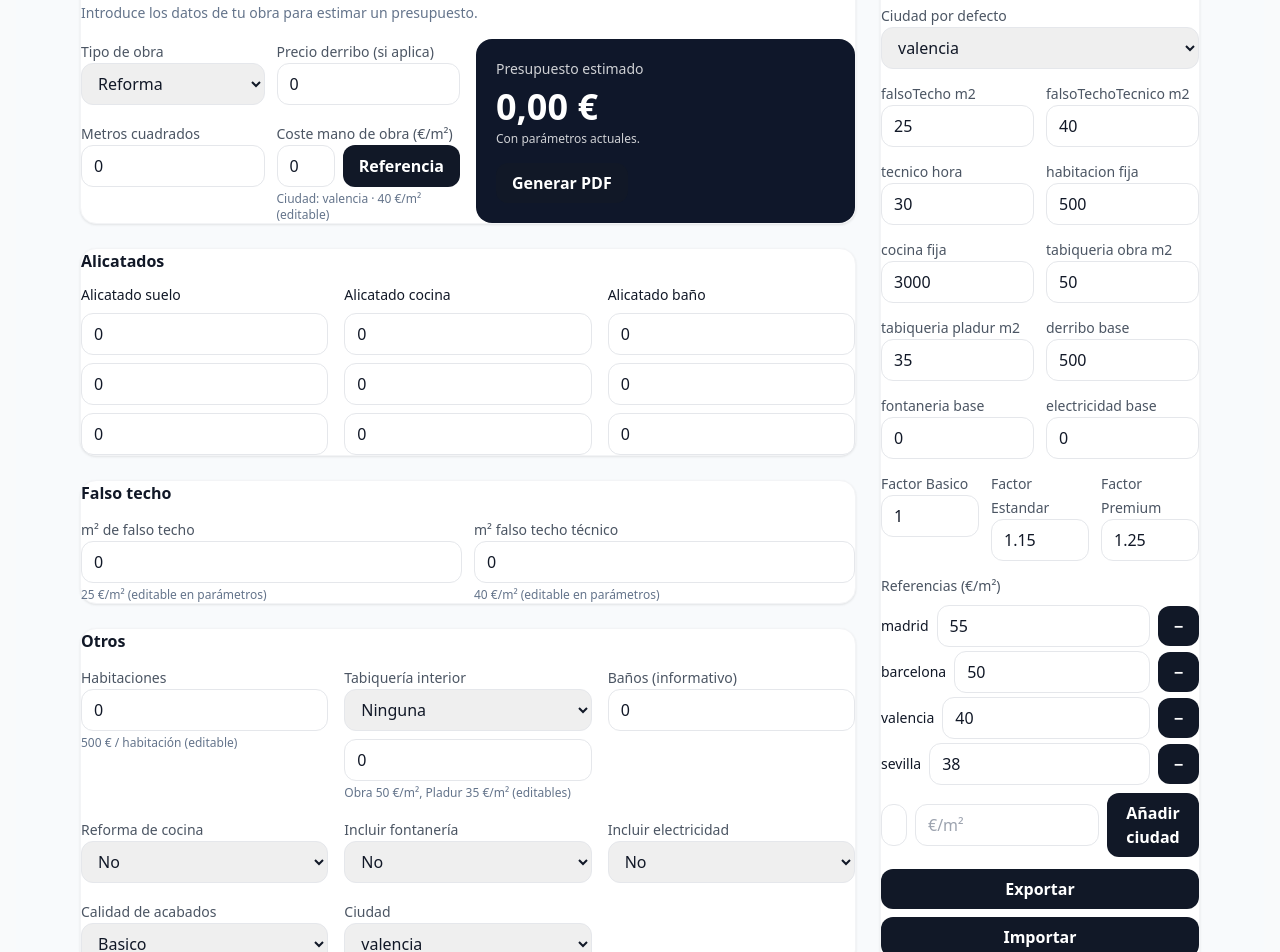
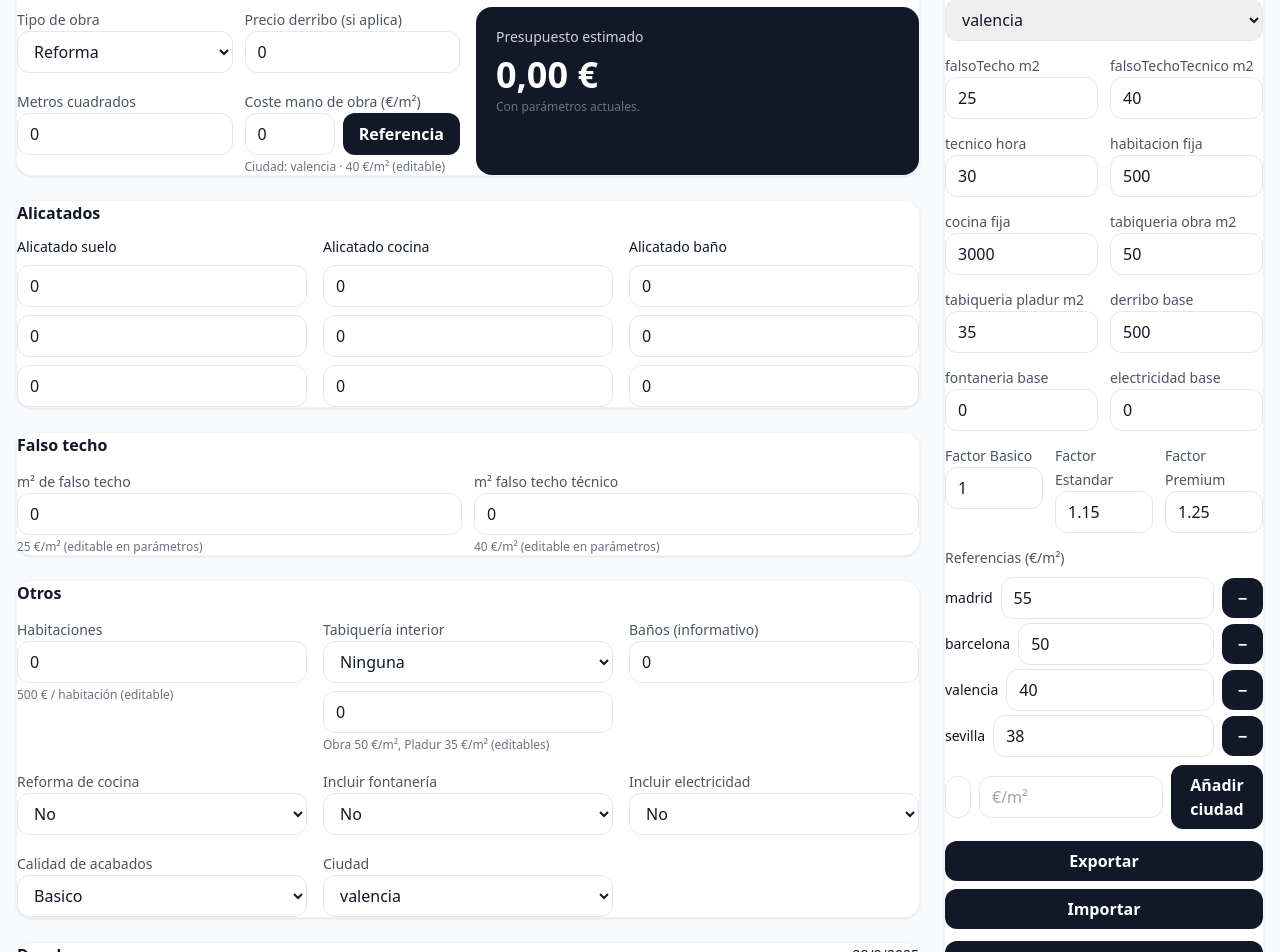
Before and after one commit to Pauovidi/presupuestos-reformas, a Next.js app: page / in a window 1280 px wide. Shown: the part 199-1151 px from the top of the page. Built offline with nearby package versions, Linux system fonts and the light colour scheme.

Commit message:
Update index.js

```diff
--- a/pages/index.js
+++ b/pages/index.js
@@ -1,54 +1,47 @@
 import { useMemo, useState } from "react";
-import Link from "next/link";
+import { calcularPresupuesto } from "@/lib/calculo";
 import SidebarParams, { defaultParams } from "@/components/SidebarParams";
-import { calcularPresupuesto } from "@/lib/calculo";
 import SummaryCard from "@/components/SummaryCard";
 
-export default function Home(){
+export default function Home() {
   const [params, setParams] = useState(defaultParams);
   const [input, setInput] = useState({
-    tipoObra:"Reforma",
+    // Cabecera
+    tipoObra: "Reforma",
     ciudad: defaultParams.ciudadPorDefecto,
-    calidad:"Basico",
-    m2:0,
-    precioBaseM2:0,
-    incluirDerribo:false,
-    derribo_importe:0,
+    calidad: "Basico",
+
+    // Mano de obra
+    m2: 0,
+    precioBaseM2: 0,
+    incluirDerribo: false,
+    derribo_importe: 0,
 
     // Alicatados
-    alic_suelo_m2:0,  alic_suelo_apl:0,  alic_suelo_mat:0,
-    alic_cocina_m2:0, alic_cocina_apl:0, alic_cocina_mat:0,
-    alic_bano_m2:0,   alic_bano_apl:0,   alic_bano_mat:0,
+    alic_suelo_m2: 0,  alic_suelo_apl: 0,  alic_suelo_mat: 0,
+    alic_cocina_m2: 0, alic_cocina_apl: 0, alic_cocina_mat: 0,
+    alic_bano_m2: 0,   alic_bano_apl: 0,   alic_bano_mat: 0,
 
     // Falso techo
-    falsoTecho_m2:0,
-    falsoTechoTec_m2:0,
+    falsoTecho_m2: 0,
+    falsoTechoTec_m2: 0,
 
     // Otros
-    numHabitaciones:0,
-    tabiqueria_tipo:"Ninguna",
-    tabiqueria_m2:0,
-    numBanos_info:0,
-    cocina:false,
-    incluirFontaneria:false,
-    incluirElectricidad:false
+    numHabitaciones: 0,
+    tabiqueria_tipo: "Ninguna",
+    tabiqueria_m2: 0,
+    numBanos_info: 0,
+    cocina: false,
+    incluirFontaneria: false,
+    incluirElectricidad: false
   });
 
-  const resultado = useMemo(()=>calcularPresupuesto(input, params), [input, params]);
-  const update = (patch) => setInput(prev=>({...prev, ...patch}));
+  const resultado = useMemo(() => calcularPresupuesto(input, params), [input, params]);
+  const update = (patch) => setInput((prev) => ({ ...prev, ...patch }));
 
-  const setRefCiudad = ()=>{
+  const setRefCiudad = () => {
     const ref = params.referenciaCiudad[input.ciudad] ?? 0;
     update({ precioBaseM2: ref });
-  };
-
-  const exportJSON = ()=>{
-    const payload = { input, params, resultado };
-    const blob = new Blob([JSON.stringify(payload, null, 2)], { type:"application/json" });
-    const url = URL.createObjectURL(blob);
-    const a = document.createElement("a");
-    a.href = url; a.download = "calculo_reforma.json"; a.click();
-    URL.revokeObjectURL(url);
   };
 
   const handlePDF = async () => {
@@ -57,72 +50,76 @@ export default function Home(){
   };
 
   return (
-    <div className="min-h-screen bg-slate-50">
-      <header className="dark-header">
-        <div className="max-w-6xl mx-auto px-4 py-3 flex items-center justify-between">
-          <h1 className="font-semibold">Calculadora de Reformas</h1>
-          <nav className="space-x-3 text-sm">
-            <Link href="/" className="hover:underline">Formulario</Link>
-            <Link href="/chat" className="hover:underline">Chat asistido</Link>
-            <a href="#" className="btn btn-ghost" onClick={(e)=>{e.preventDefault(); exportJSON();}}>Export JSON</a>
-            <button className="btn btn-primary" onClick={handlePDF}>Generar PDF</button>
-          </nav>
-        </div>
-      </header>
+    <>
+      {/* Barra de acciones superior de la página (PDF SOLO AQUÍ) */}
+      <div className="flex justify-end mb-4">
+        <button className="btn btn-primary" onClick={handlePDF}>Generar PDF</button>
+      </div>
 
-      <main className="max-w-6xl mx-auto px-4 py-6 grid md:grid-cols-[1fr_320px] gap-6">
+      <div className="grid md:grid-cols-[1fr_320px] gap-6">
         {/* Columna principal */}
         <section className="space-y-6">
           {/* Cabecera + mano de obra / derribo */}
           <div className="card">
             <h2 className="font-semibold mb-2">Calculadora de Reformas</h2>
-            <p className="text-sm text-slate-500 mb-4">Introduce los datos de tu obra para estimar un presupuesto.</p>
+            <p className="muted mb-4">Introduce los datos de tu obra para estimar un presupuesto.</p>
 
             <div className="grid lg:grid-cols-2 gap-4">
               <div className="space-y-4">
                 <div className="grid grid-cols-2 gap-3">
                   <div>
                     <label className="label">Tipo de obra</label>
-                    <select className="input" value={input.tipoObra} onChange={e=>update({tipoObra: e.target.value})}>
+                    <select className="select" value={input.tipoObra} onChange={(e) => update({ tipoObra: e.target.value })}>
                       <option>Reforma</option>
                       <option>Obra nueva</option>
                     </select>
                   </div>
                   <div>
                     <label className="label">Precio derribo (si aplica)</label>
-                    <input className="input" type="number" value={input.derribo_importe}
-                      onChange={e=>update({derribo_importe: parseFloat(e.target.value)||0})}/>
+                    <input
+                      className="input"
+                      type="number"
+                      value={input.derribo_importe}
+                      onChange={(e) => update({ derribo_importe: parseFloat(e.target.value) || 0 })}
+                    />
                   </div>
                 </div>
 
                 <div className="grid grid-cols-2 gap-3">
                   <div>
                     <label className="label">Metros cuadrados</label>
-                    <input className="input" type="number" value={input.m2}
-                      onChange={e=>update({m2: parseFloat(e.target.value)||0})}/>
+                    <input
+                      className="input"
+                      type="number"
+                      value={input.m2}
+                      onChange={(e) => update({ m2: parseFloat(e.target.value) || 0 })}
+                    />
                   </div>
                   <div>
                     <label className="label">Coste mano de obra (€/m²)</label>
                     <div className="flex gap-2">
-                      <input className="input flex-1" type="number" value={input.precioBaseM2}
-                        onChange={e=>update({precioBaseM2: parseFloat(e.target.value)||0})}/>
+                      <input
+                        className="input flex-1"
+                        type="number"
+                        value={input.precioBaseM2}
+                        onChange={(e) => update({ precioBaseM2: parseFloat(e.target.value) || 0 })}
+                      />
                       <button className="btn btn-primary" onClick={setRefCiudad}>Referencia</button>
                     </div>
-                    <p className="text-xs text-slate-500 mt-1">
+                    <p className="muted mt-1">
                       Ciudad: {input.ciudad} · {params.referenciaCiudad[input.ciudad] ?? 0} €/m² (editable)
                     </p>
                   </div>
                 </div>
               </div>
 
-              {/* Tarjeta de estimación rápida */}
-              <div className="rounded-2xl p-5 bg-slate-900 text-white">
+              {/* KPI superior (estética v5) */}
+              <div className="kpi">
                 <div className="text-sm opacity-80 mb-2">Presupuesto estimado</div>
                 <div className="text-4xl font-bold mb-1">
-                  {new Intl.NumberFormat("es-ES", {minimumFractionDigits: 2}).format(resultado.total)} €
+                  {new Intl.NumberFormat("es-ES", { minimumFractionDigits: 2 }).format(resultado.total)} €
                 </div>
-                <div className="text-xs opacity-80 mb-4">Con parámetros actuales.</div>
-                <button className="btn btn-primary" onClick={handlePDF}>Generar PDF</button>
+                <div className="muted">Con parámetros actuales.</div>
               </div>
             </div>
           </div>
@@ -132,21 +129,33 @@ export default function Home(){
             <h3 className="font-semibold mb-3">Alicatados</h3>
             <div className="grid md:grid-cols-3 gap-4">
               {[
-                {t:"Alicatado suelo", k:"suelo"},
-                {t:"Alicatado cocina", k:"cocina"},
-                {t:"Alicatado baño", k:"bano"},
-              ].map(({t,k})=>(
+                { t: "Alicatado suelo", k: "suelo" },
+                { t: "Alicatado cocina", k: "cocina" },
+                { t: "Alicatado baño", k: "bano" }
+              ].map(({ t, k }) => (
                 <div key={k} className="space-y-2">
                   <div className="text-sm font-medium">{t}</div>
-                  <input className="input" placeholder="€/m² aplicación"
-                    type="number" value={input[`alic_${k}_apl`]}
-                    onChange={e=>update({[`alic_${k}_apl`]: parseFloat(e.target.value)||0})}/>
-                  <input className="input" placeholder="€/m² material"
-                    type="number" value={input[`alic_${k}_mat`]}
-                    onChange={e=>update({[`alic_${k}_mat`]: parseFloat(e.target.value)||0})}/>
-                  <input className="input" placeholder="m² a alicatar"
-                    type="number" value={input[`alic_${k}_m2`]}
-                    onChange={e=>update({[`alic_${k}_m2`]: parseFloat(e.target.value)||0})}/>
+                  <input
+                    className="input"
+                    placeholder="€/m² aplicación"
+                    type="number"
+                    value={input[`alic_${k}_apl`]}
+                    onChange={(e) => update({ [`alic_${k}_apl`]: parseFloat(e.target.value) || 0 })}
+                  />
+                  <input
+                    className="input"
+                    placeholder="€/m² material"
+                    type="number"
+                    value={input[`alic_${k}_mat`]}
+                    onChange={(e) => update({ [`alic_${k}_mat`]: parseFloat(e.target.value) || 0 })}
+                  />
+                  <input
+                    className="input"
+                    placeholder="m² a alicatar"
+                    type="number"
+                    value={input[`alic_${k}_m2`]}
+                    onChange={(e) => update({ [`alic_${k}_m2`]: parseFloat(e.target.value) || 0 })}
+                  />
                 </div>
               ))}
             </div>
@@ -158,19 +167,23 @@ export default function Home(){
             <div className="grid sm:grid-cols-2 gap-3">
               <div>
                 <label className="label">m² de falso techo</label>
-                <input className="input" type="number" value={input.falsoTecho_m2}
-                  onChange={e=>update({falsoTecho_m2: parseFloat(e.target.value)||0})}/>
-                <p className="text-xs text-slate-500 mt-1">
-                  {params.precios.falsoTecho_m2} €/m² (editable en parámetros)
-                </p>
+                <input
+                  className="input"
+                  type="number"
+                  value={input.falsoTecho_m2}
+                  onChange={(e) => update({ falsoTecho_m2: parseFloat(e.target.value) || 0 })}
+                />
+                <p className="muted mt-1">{params.precios.falsoTecho_m2} €/m² (editable en parámetros)</p>
               </div>
               <div>
                 <label className="label">m² falso techo técnico</label>
-                <input className="input" type="number" value={input.falsoTechoTec_m2}
-                  onChange={e=>update({falsoTechoTec_m2: parseFloat(e.target.value)||0})}/>
-                <p className="text-xs text-slate-500 mt-1">
-                  {params.precios.falsoTechoTecnico_m2} €/m² (editable en parámetros)
-                </p>
+                <input
+                  className="input"
+                  type="number"
+                  value={input.falsoTechoTec_m2}
+                  onChange={(e) => update({ falsoTechoTec_m2: parseFloat(e.target.value) || 0 })}
+                />
+                <p className="muted mt-1">{params.precios.falsoTechoTecnico_m2} €/m² (editable en parámetros)</p>
               </div>
             </div>
           </div>
@@ -181,72 +194,99 @@ export default function Home(){
             <div className="grid md:grid-cols-3 gap-4">
               <div>
                 <label className="label">Habitaciones</label>
-                <input className="input" type="number" value={input.numHabitaciones}
-                  onChange={e=>update({numHabitaciones: parseInt(e.target.value)||0})}/>
-                <p className="text-xs text-slate-500 mt-1">
-                  {params.precios.habitacion_fija} € / habitación (editable)
-                </p>
+                <input
+                  className="input"
+                  type="number"
+                  value={input.numHabitaciones}
+                  onChange={(e) => update({ numHabitaciones: parseInt(e.target.value) || 0 })}
+                />
+                <p className="muted mt-1">{params.precios.habitacion_fija} € / habitación (editable)</p>
               </div>
 
               <div>
                 <label className="label">Tabiquería interior</label>
-                <select className="input" value={input.tabiqueria_tipo}
-                  onChange={e=>update({tabiqueria_tipo: e.target.value})}>
+                <select
+                  className="select"
+                  value={input.tabiqueria_tipo}
+                  onChange={(e) => update({ tabiqueria_tipo: e.target.value })}
+                >
                   <option>Ninguna</option>
                   <option>Obra</option>
                   <option>Pladur</option>
                 </select>
-                <input className="input mt-2" type="number" placeholder="m²"
+                <input
+                  className="input mt-2"
+                  type="number"
+                  placeholder="m²"
                   value={input.tabiqueria_m2}
-                  onChange={e=>update({tabiqueria_m2: parseFloat(e.target.value)||0})}/>
-                <p className="text-xs text-slate-500 mt-1">
+                  onChange={(e) => update({ tabiqueria_m2: parseFloat(e.target.value) || 0 })}
+                />
+                <p className="muted mt-1">
                   Obra {params.precios.tabiqueria_obra_m2} €/m², Pladur {params.precios.tabiqueria_pladur_m2} €/m² (editables)
                 </p>
               </div>
 
               <div>
                 <label className="label">Baños (informativo)</label>
-                <input className="input" type="number" value={input.numBanos_info}
-                  onChange={e=>update({numBanos_info: parseInt(e.target.value)||0})}/>
+                <input
+                  className="input"
+                  type="number"
+                  value={input.numBanos_info}
+                  onChange={(e) => update({ numBanos_info: parseInt(e.target.value) || 0 })}
+                />
               </div>
 
               <div>
                 <label className="label">Reforma de cocina</label>
-                <select className="input" value={input.cocina ? "Sí":"No"}
-                  onChange={e=>update({cocina: e.target.value==="Sí"})}>
-                  <option>No</option><option>Sí</option>
+                <select
+                  className="select"
+                  value={input.cocina ? "Sí" : "No"}
+                  onChange={(e) => update({ cocina: e.target.value === "Sí" })}
+                >
+                  <option>No</option>
+                  <option>Sí</option>
                 </select>
               </div>
 
               <div>
                 <label className="label">Incluir fontanería</label>
-                <select className="input" value={input.incluirFontaneria ? "Sí":"No"}
-                  onChange={e=>update({incluirFontaneria: e.target.value==="Sí"})}>
-                  <option>No</option><option>Sí</option>
+                <select
+                  className="select"
+                  value={input.incluirFontaneria ? "Sí" : "No"}
+                  onChange={(e) => update({ incluirFontaneria: e.target.value === "Sí" })}
+                >
+                  <option>No</option>
+                  <option>Sí</option>
                 </select>
               </div>
 
               <div>
                 <label className="label">Incluir electricidad</label>
-                <select className="input" value={input.incluirElectricidad ? "Sí":"No"}
-                  onChange={e=>update({incluirElectricidad: e.target.value==="Sí"})}>
-                  <option>No</option><option>Sí</option>
+                <select
+                  className="select"
+                  value={input.incluirElectricidad ? "Sí" : "No"}
+                  onChange={(e) => update({ incluirElectricidad: e.target.value === "Sí" })}
+                >
+                  <option>No</option>
+                  <option>Sí</option>
                 </select>
               </div>
 
               <div>
                 <label className="label">Calidad de acabados</label>
-                <select className="input" value={input.calidad}
-                  onChange={e=>update({calidad: e.target.value})}>
-                  {Object.keys(params.factorCalidad).map(k=>(<option key={k}>{k}</option>))}
+                <select className="select" value={input.calidad} onChange={(e) => update({ calidad: e.target.value })}>
+                  {Object.keys(params.factorCalidad).map((k) => (
+                    <option key={k}>{k}</option>
+                  ))}
                 </select>
               </div>
 
               <div>
                 <label className="label">Ciudad</label>
-                <select className="input" value={input.ciudad}
-                  onChange={e=>update({ciudad: e.target.value})}>
-                  {Object.keys(params.referenciaCiudad).map(c=>(<option key={c}>{c}</option>))}
+                <select className="select" value={input.ciudad} onChange={(e) => update({ ciudad: e.target.value })}>
+                  {Object.keys(params.referenciaCiudad).map((c) => (
+                    <option key={c}>{c}</option>
+                  ))}
                 </select>
               </div>
             </div>
@@ -257,7 +297,7 @@ export default function Home(){
 
         {/* Columna lateral */}
         <SidebarParams params={params} setParams={setParams} />
-      </main>
-    </div>
+      </div>
+    </>
   );
 }
```
